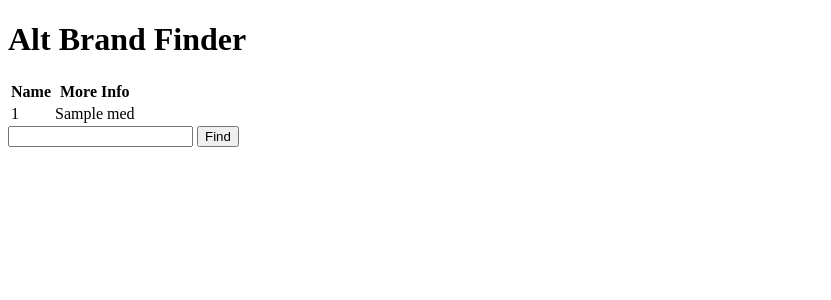
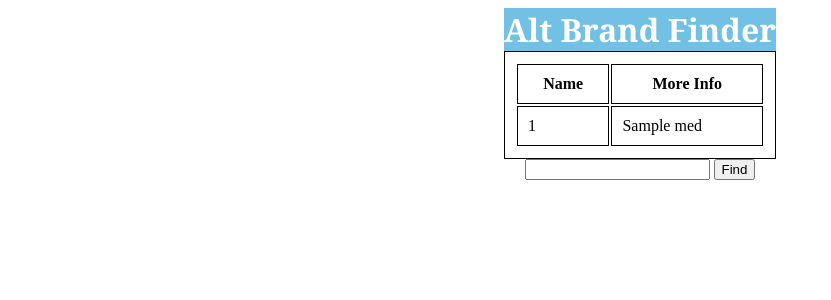
Before and after one commit to shardul-datar/Health-Bridge, a Flask app: template templates/index.html in a window 1280 px wide. Shown: the top 300 px of the page, without its empty margins (0-831 px from the left). Run offline with Flask 3, Linux system fonts and the light colour scheme; the template is opened without the code that fills it: most values are stand-ins (such as "Sample title", 1, 10 or a date in 2020).

Commit message:
Update main.css

```diff
--- a/static/CSS/main.css
+++ b/static/CSS/main.css
@@ -1,4 +1,30 @@
-body {
-    margin:0
-    font-family: sans-serif
+h1{
+    font-weight: bold;
+    font-family: Georgia, serif;
+    color: white;
+    background-color: #72C1E4;
+    margin: 0;
+    padding: 0;
 }
+
+div.content{
+    display: grid;
+    justify-content: center;
+    margin: 0;
+    padding: 0;
+}
+
+table, th, td {
+    padding: 10px;
+    border: 1px solid;
+    width: 100;
+}
+
+
+h2{
+    text-align: center;
+}
+
+h3, form{
+    text-align: center;
+}
```
